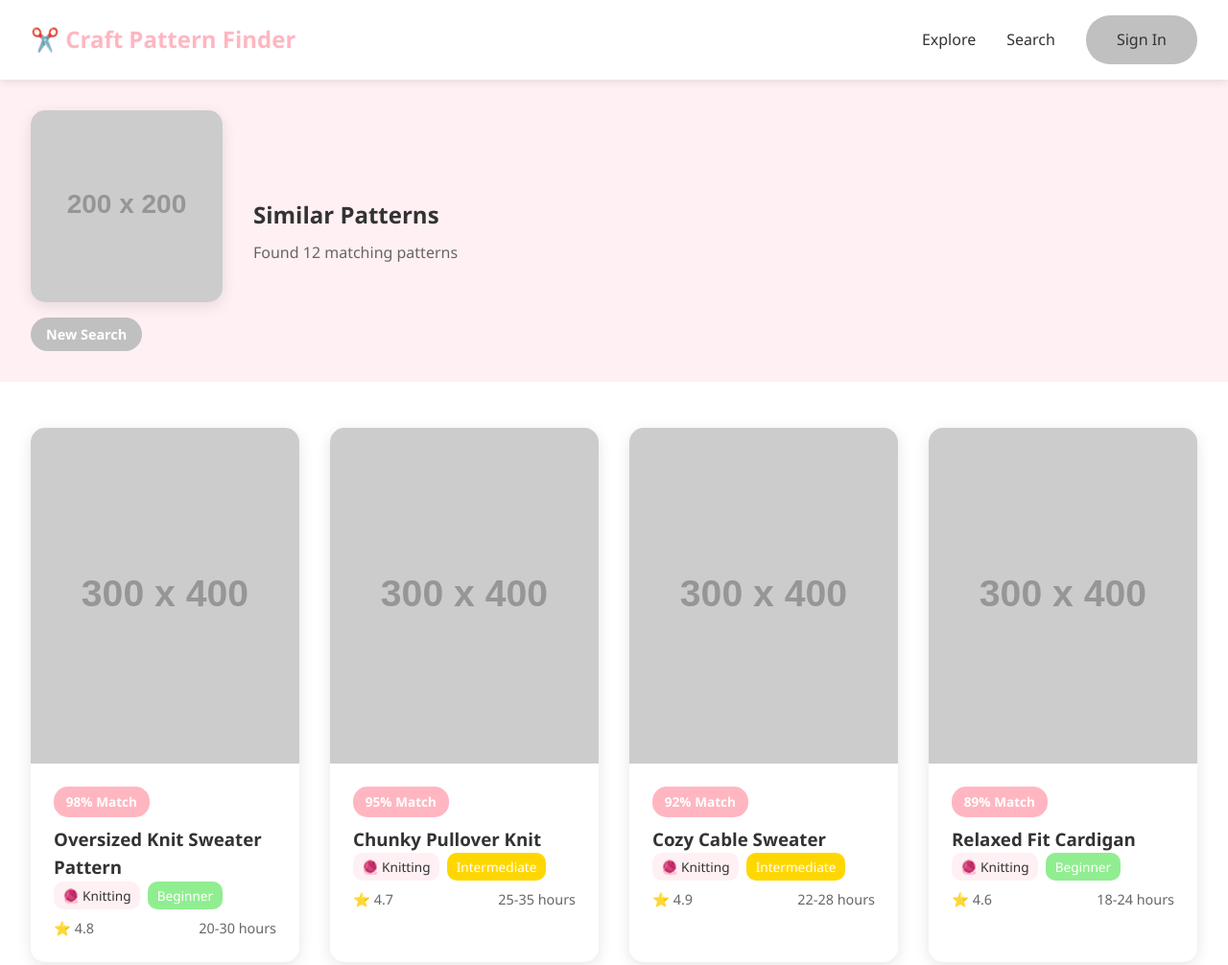
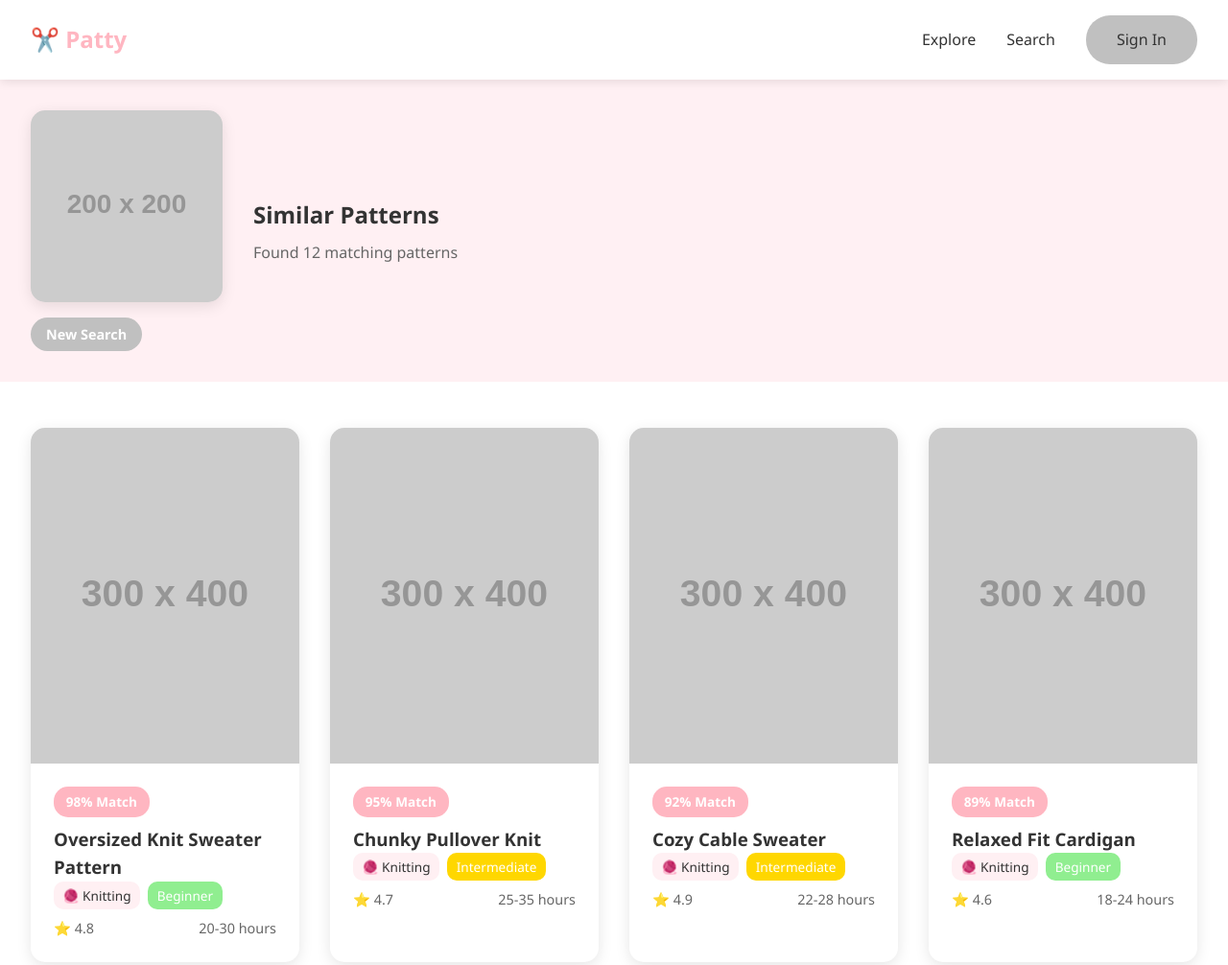
Before and after one commit to switzer2991/Patty, a plain HTML site: page search.html in a window 1280 px wide. Shown: the top 1006 px of the page at 96% size. Drawn offline with Linux system fonts and the light colour scheme; placeholder pictures from the web are drawn by us.

Commit message:
Update search.html

```diff
--- a/search.html
+++ b/search.html
@@ -3,14 +3,14 @@
 <head>
     <meta charset="UTF-8">
     <meta name="viewport" content="width=device-width, initial-scale=1.0">
-    <title>Search Results - Craft Pattern Finder</title>
+    <title>Search Results - Patty</title>
     <link rel="stylesheet" href="css/styles.css">
 </head>
 <body>
     <!-- Navigation -->
     <nav class="navbar">
         <div class="nav-container">
-            <a href="index.html" class="logo">✂️ Craft Pattern Finder</a>
+            <a href="index.html" class="logo">✂️ Patty</a>
             <div class="nav-links">
                 <a href="explore.html">Explore</a>
                 <a href="index.html">Search</a>
```
